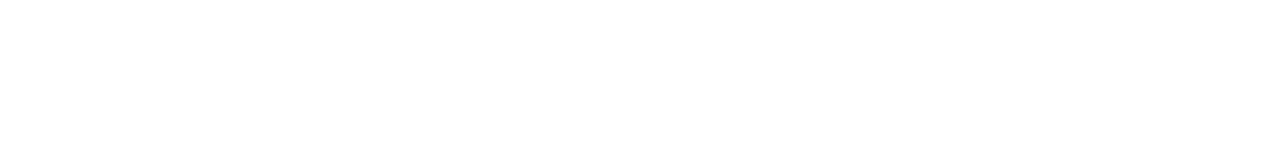
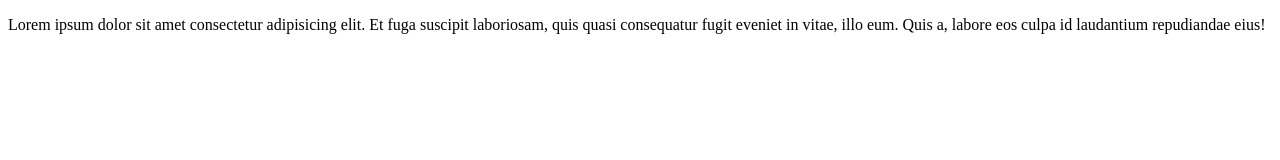
Before and after one commit to PavanYadav196/PavanYadav, a plain HTML site: page index.html in a window 1280 px wide. Drawn offline with Linux system fonts and the light colour scheme.

Commit message:
Commiting the html files

```diff
--- a/index.html
+++ b/index.html
@@ -1,12 +1,18 @@
 <!DOCTYPE html>
 <html lang="en">
-<head>
-  <meta charset="UTF-8">
-  <meta http-equiv="X-UA-Compatible" content="IE=edge">
-  <meta name="viewport" content="width=device-width, initial-scale=1.0">
-  <title>Document</title>
-</head>
-<body>
-
-</body>
+  <head>
+    <meta charset="UTF-8" />
+    <meta http-equiv="X-UA-Compatible" content="IE=edge" />
+    <meta name="viewport" content="width=device-width, initial-scale=1.0" />
+    <title>Document</title>
+  </head>
+  <body>
+    <main>
+      <p>
+        Lorem ipsum dolor sit amet consectetur adipisicing elit. Et fuga
+        suscipit laboriosam, quis quasi consequatur fugit eveniet in vitae, illo
+        eum. Quis a, labore eos culpa id laudantium repudiandae eius!
+      </p>
+    </main>
+  </body>
 </html>
```
Also changed, not shown: about.html (added), contact.html (added).
